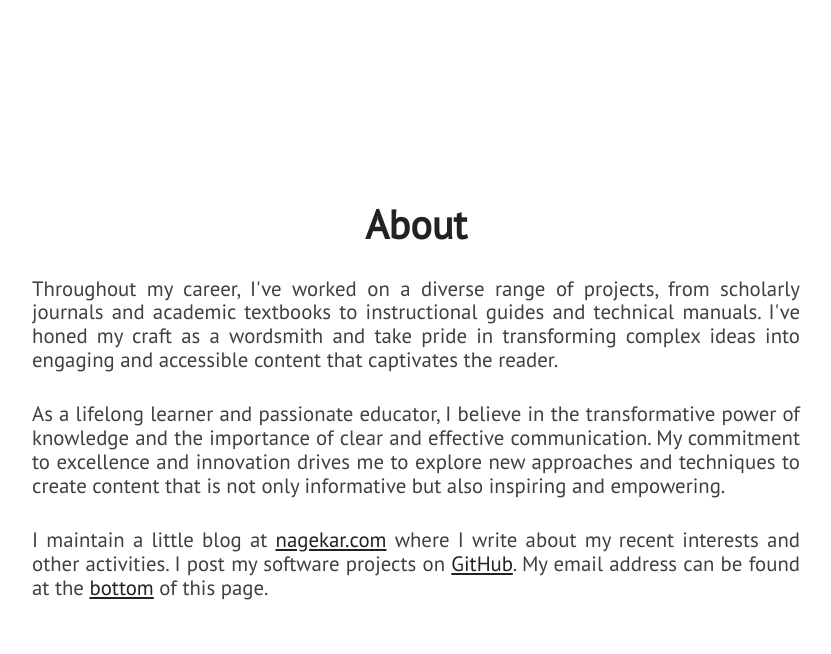
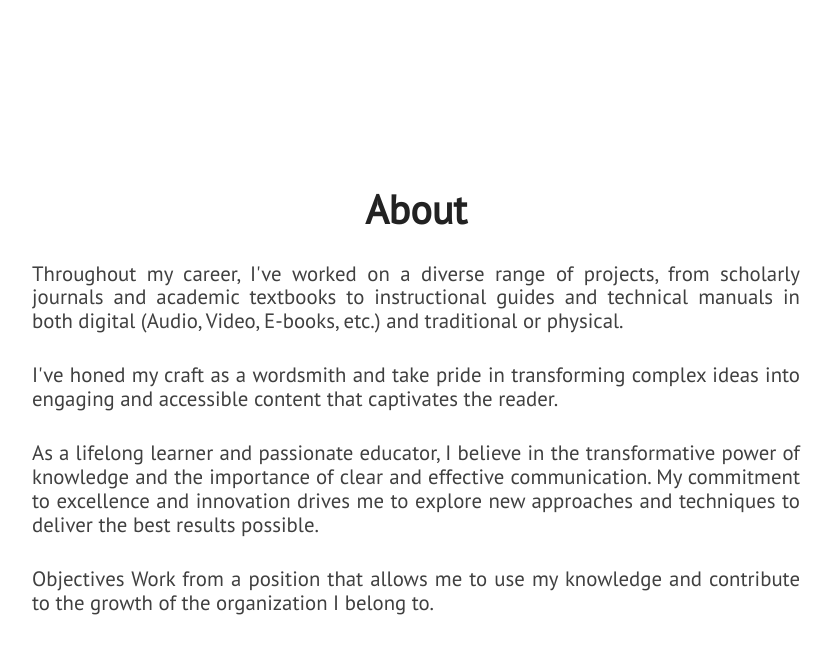
Before and after one commit to wascarleonel/portfolio, a Jekyll site: the page built from index.html, in a window 1280 px wide and 900 px high, scrolled down 1015 px. Shown: the top 654 px of the window, without its empty margins (224-1055 px from the left). Built offline with Jekyll 4.4.1, drawn with Linux system fonts in a browser that asks for light colours; nearby versions of some CDN libraries.

Commit message:
Update about.html

```diff
--- a/_includes/about.html
+++ b/_includes/about.html
@@ -3,14 +3,19 @@
         <div id="about-text">
             <div class="section-heading">About</div>
             <p class="paragraph-text justify-text">
-                Throughout my career, I've worked on a diverse range of projects, from scholarly journals and academic textbooks to instructional guides and technical manuals. I've honed my craft as a wordsmith and take pride in transforming complex ideas into engaging and accessible content that captivates the reader.
+                Throughout my career, I've worked on a diverse range of projects, from scholarly journals and academic textbooks to instructional guides and technical manuals in both digital (Audio, Video, E-books, etc.) and traditional or physical.
             </p>
             <p class="paragraph-text justify-text">
-                As a lifelong learner and passionate educator, I believe in the transformative power of knowledge and the importance of clear and effective communication. My commitment to excellence and innovation drives me to explore new approaches and techniques to create content that is not only informative but also inspiring and empowering.
+                I've honed my craft as a wordsmith and take pride in transforming complex ideas into engaging and accessible content that captivates the reader.
             </p>
             <p class="paragraph-text justify-text">
-                I maintain a little blog at <a href="{{ site.blog_url }}">nagekar.com</a> where I write about my recent interests and other activities. I post my software projects on <a href="https://github.com/{{ site.github_username }}">GitHub</a>. My email address can be found at the <span class="extra-link"><a href="#extra">bottom</a></span> of this page.
+                As a lifelong learner and passionate educator, I believe in the transformative power of knowledge and the importance of clear and effective communication. My commitment to excellence and innovation drives me to explore new approaches and techniques to deliver the best results possible.
             </p>
+            <p class="paragraph-text justify-text">
+                Objectives
+                Work from a position that allows me to use my knowledge and contribute to the growth of the organization I belong to.
+            </p>
+
         </div>
     </section>
 </div>
```
